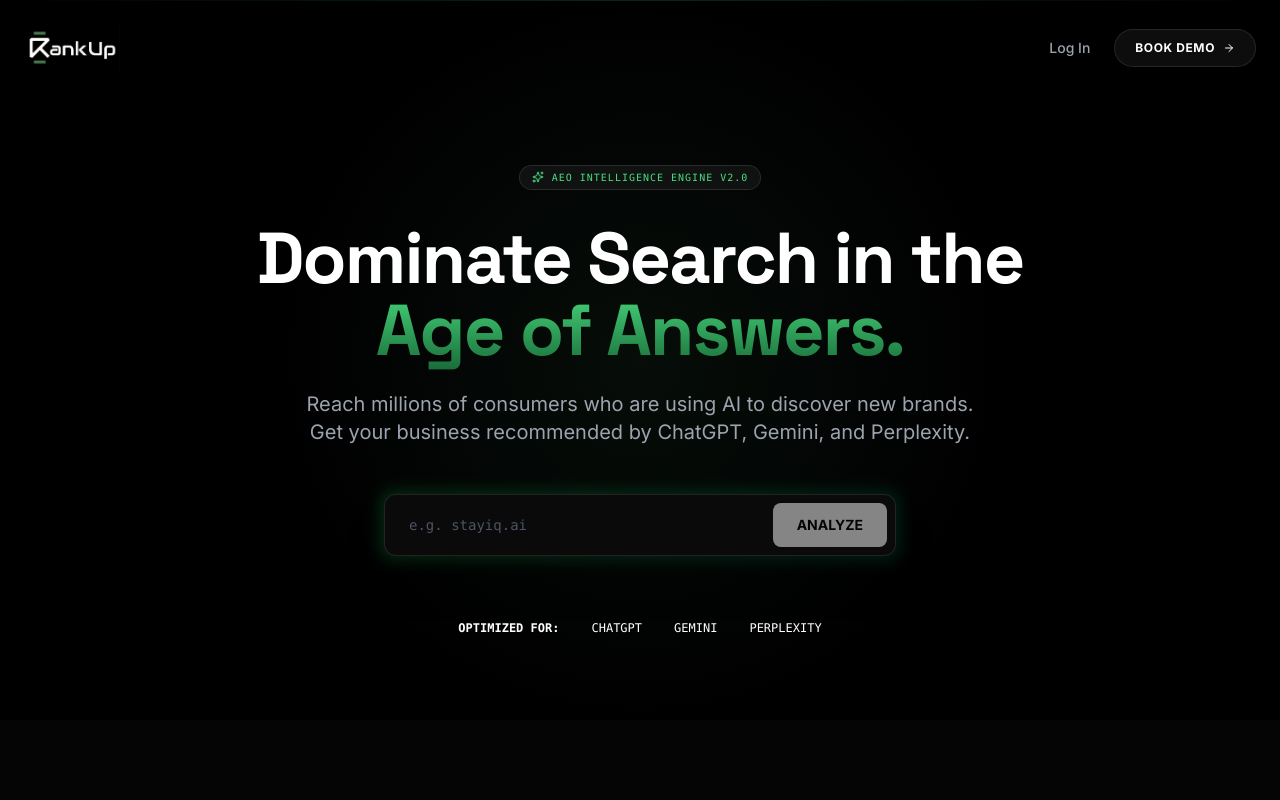
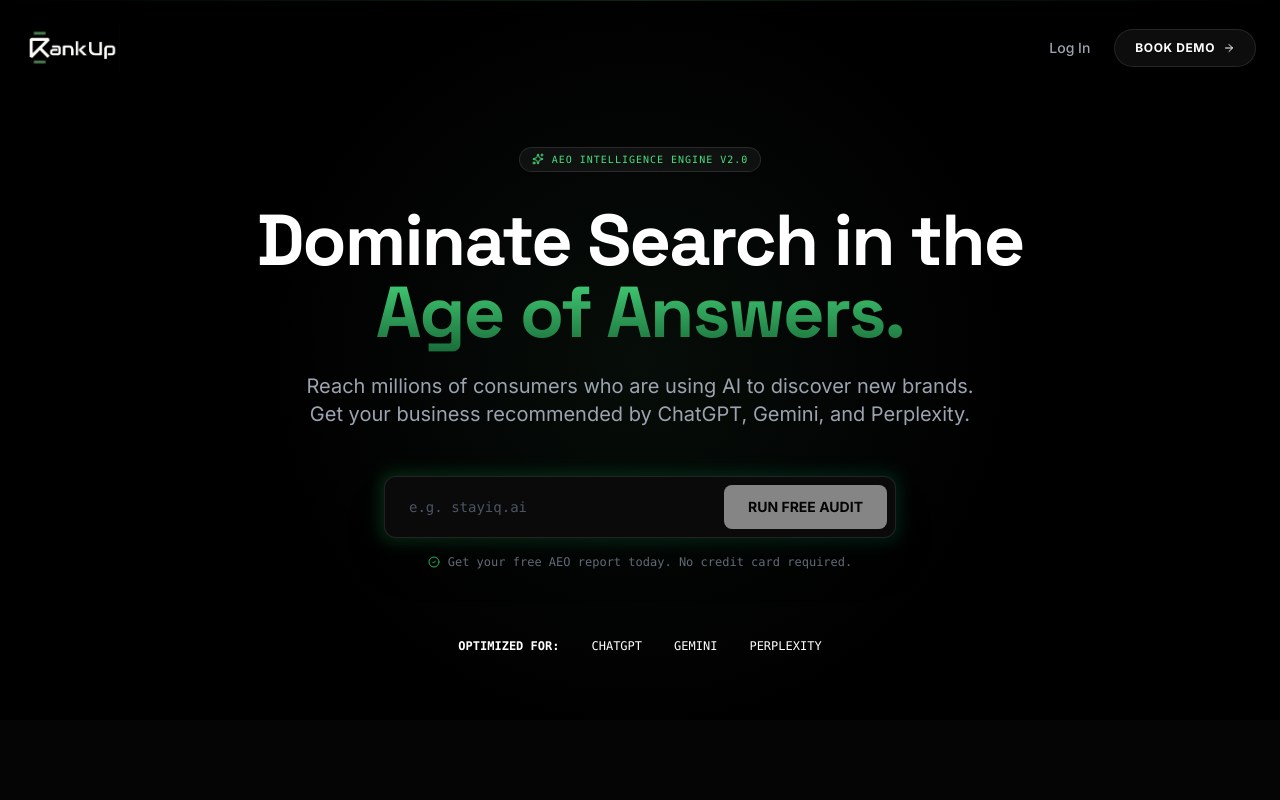
Before and after one commit to pantechsoftware2/rankup-aeo, a Next.js app: page / in a window 1280 px wide. Shown: the top 800 px of the page. Built offline with nearby package versions, Linux system fonts and the light colour scheme.

Commit message:
domain validation

```diff
--- a/components/Hero.tsx
+++ b/components/Hero.tsx
@@ -2,15 +2,29 @@
 
 import { useState } from 'react';
 import { motion } from 'framer-motion';
-import { Sparkles, ArrowRight } from 'lucide-react';
+import { Sparkles, ArrowRight, CheckCircle2, AlertCircle } from 'lucide-react';
 import Image from 'next/image';
 
 export default function Hero({ onAnalyze }: { onAnalyze: (url: string) => void }) {
   const [url, setUrl] = useState('');
+  const [touched, setTouched] = useState(false);
+
+  // Regex: matches "text" + "." + "2+ letters" (e.g. .com, .ai, .co)
+  const isValidDomain = (input: string) => {
+    // Strip http/https/www for the check if needed, but simple regex works for user input
+    // This allows "google.com" or "https://google.com" but fails "google"
+    return /\.[a-z]{2,}$/i.test(input);
+  };
+
+  const isInvalid = url.length > 0 && !isValidDomain(url);
 
   const handleSubmit = (e: React.FormEvent) => {
     e.preventDefault();
-    if (url) onAnalyze(url);
+    if (isValidDomain(url)) {
+      onAnalyze(url);
+    } else {
+      setTouched(true); // Show error if they try to force submit via Enter key
+    }
   };
 
   return (
@@ -18,7 +32,7 @@
 
       {/* --- NAVIGATION BAR --- */}
       <nav className="absolute top-0 left-0 w-full z-50 px-6 py-6 flex justify-between items-center max-w-7xl mx-auto">
-        {/* LOGO SECTION - Image Only */}
+        {/* LOGO SECTION */}
         <div className="relative w-40 h-12 transition-transform hover:scale-105 cursor-pointer">
           <Image
             src="/logo.png"
@@ -70,7 +84,7 @@
           <span className="text-transparent bg-clip-text bg-gradient-to-b from-green-400 to-green-800">Age of Answers.</span>
         </motion.h1>
 
-        {/* Subhead (UPDATED) */}
+        {/* Subhead */}
         <motion.p
           initial={{ opacity: 0, y: 20 }}
           animate={{ opacity: 1, y: 0 }}
@@ -80,33 +94,56 @@
           Reach millions of consumers who are using AI to discover new brands. Get your business recommended by ChatGPT, Gemini, and Perplexity.
         </motion.p>
 
-        {/* Input Box */}
-        <motion.form
+        {/* Input Box Area */}
+        <motion.div
           initial={{ opacity: 0, scale: 0.95 }}
           animate={{ opacity: 1, scale: 1 }}
           transition={{ delay: 0.5 }}
-          onSubmit={handleSubmit}
-          className="relative max-w-lg mx-auto group"
+          className="max-w-lg mx-auto"
         >
-          <div className="absolute -inset-1 bg-gradient-to-r from-green-500 to-emerald-600 rounded-xl blur opacity-20 group-hover:opacity-40 transition duration-1000"></div>
+          <form onSubmit={handleSubmit} className="relative group mb-3">
+            <div className={`absolute -inset-1 bg-gradient-to-r ${isInvalid ? 'from-red-500/50 to-red-900/50' : 'from-green-500 to-emerald-600'} rounded-xl blur opacity-20 group-hover:opacity-40 transition duration-1000`}></div>
 
-          <div className="relative flex items-center bg-[#0A0A0A] border border-white/10 rounded-xl p-2 shadow-2xl">
+            <div className={`relative flex items-center bg-[#0A0A0A] border ${isInvalid && touched ? 'border-red-500/50' : 'border-white/10'} rounded-xl p-2 shadow-2xl transition-colors`}>
               <input
                 type="text"
                 placeholder="e.g. stayiq.ai"
                 value={url}
-              onChange={(e) => setUrl(e.target.value)}
+                onChange={(e) => {
+                  setUrl(e.target.value);
+                  if (touched) setTouched(false);
+                }}
                 className="flex-1 bg-transparent border-none outline-none text-white px-4 py-3 placeholder:text-gray-600 font-mono text-sm focus:ring-0"
               />
               <button
                 type="submit"
-              disabled={!url}
-              className="bg-white text-black px-6 py-3 rounded-lg font-bold text-sm hover:bg-gray-200 transition-colors flex items-center gap-2 disabled:opacity-50 disabled:cursor-not-allowed"
+                disabled={!isValidDomain(url)}
+                className="bg-white text-black px-6 py-3 rounded-lg font-bold text-xs md:text-sm hover:bg-gray-200 transition-colors flex items-center gap-2 disabled:opacity-50 disabled:cursor-not-allowed whitespace-nowrap"
               >
-              ANALYZE
+                RUN FREE AUDIT
               </button>
             </div>
-        </motion.form>
+          </form>
+
+          {/* Validation & Trust Micro-Copy */}
+          <div className="h-6 flex items-center justify-center gap-2 text-[10px] md:text-xs font-mono">
+            {isInvalid && url.length > 0 ? (
+              <motion.div
+                initial={{ opacity: 0 }}
+                animate={{ opacity: 1 }}
+                className="text-red-400 flex items-center gap-2"
+              >
+                <AlertCircle className="w-3 h-3" />
+                Please enter a valid domain (e.g., .com, .ai)
+              </motion.div>
+            ) : (
+              <div className="text-gray-500 flex items-center gap-2">
+                <CheckCircle2 className="w-3 h-3 text-green-500" />
+                <span>Get your free AEO report today. No credit card required.</span>
+              </div>
+            )}
+          </div>
+        </motion.div>
 
         {/* Footer Trust Signals */}
         <motion.div
```
Lines whose indentation alone changed are shown as unchanged.
